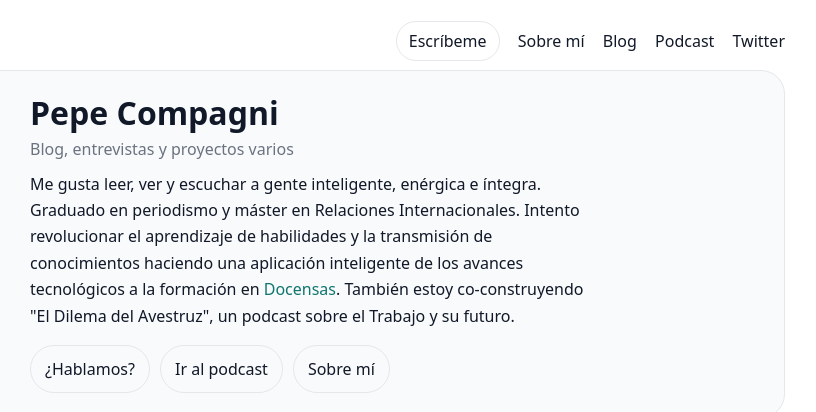
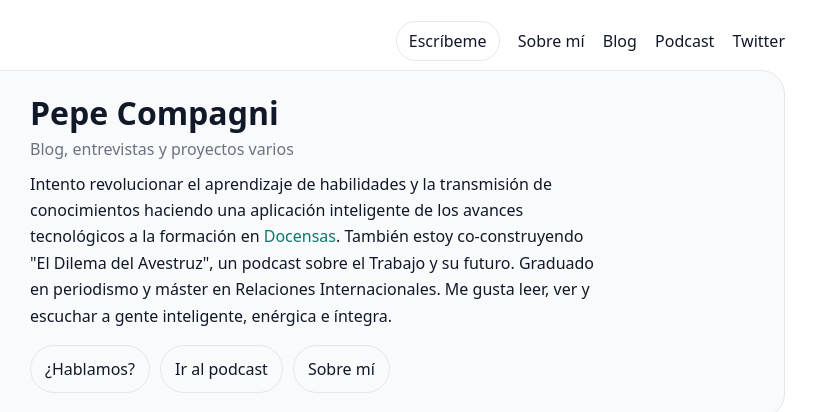
Before and after one commit to Pepecompagni/pepecompagni-site, a plain HTML site: page index.html in a window 1280 px wide. Shown: the top 412 px of the page, 345-1161 px from the left. Drawn offline with Linux system fonts and the light colour scheme.

Commit message:
Update index.html

```diff
--- a/index.html
+++ b/index.html
@@ -76,7 +76,7 @@
           <div>
             <h1>Pepe Compagni</h1>
             <div class="kicker">Blog, entrevistas y proyectos varios</div>
-            <p class="bio">Me gusta leer, ver y escuchar a gente inteligente, enérgica e íntegra. Graduado en periodismo y máster en Relaciones Internacionales. Intento revolucionar el aprendizaje de habilidades y la transmisión de conocimientos haciendo una aplicación inteligente de los avances tecnológicos a la formación en <a href="https://www.docensas.eu/" class="link" target="_blank" rel="noopener">Docensas</a>. También estoy co-construyendo "El Dilema del Avestruz", un podcast sobre el Trabajo y su futuro.</p>
+            <p class="bio">Intento revolucionar el aprendizaje de habilidades y la transmisión de conocimientos haciendo una aplicación inteligente de los avances tecnológicos a la formación en <a href="https://www.docensas.eu/" class="link" target="_blank" rel="noopener">Docensas</a>. También estoy co-construyendo "El Dilema del Avestruz", un podcast sobre el Trabajo y su futuro. Graduado en periodismo y máster en Relaciones Internacionales. Me gusta leer, ver y escuchar a gente inteligente, enérgica e íntegra.</p>
             <div class="cta">
               <a href="mailto:contacto@pepecompagni.com">¿Hablamos?</a>
               <a href="/podcast.html">Ir al podcast</a>
```
